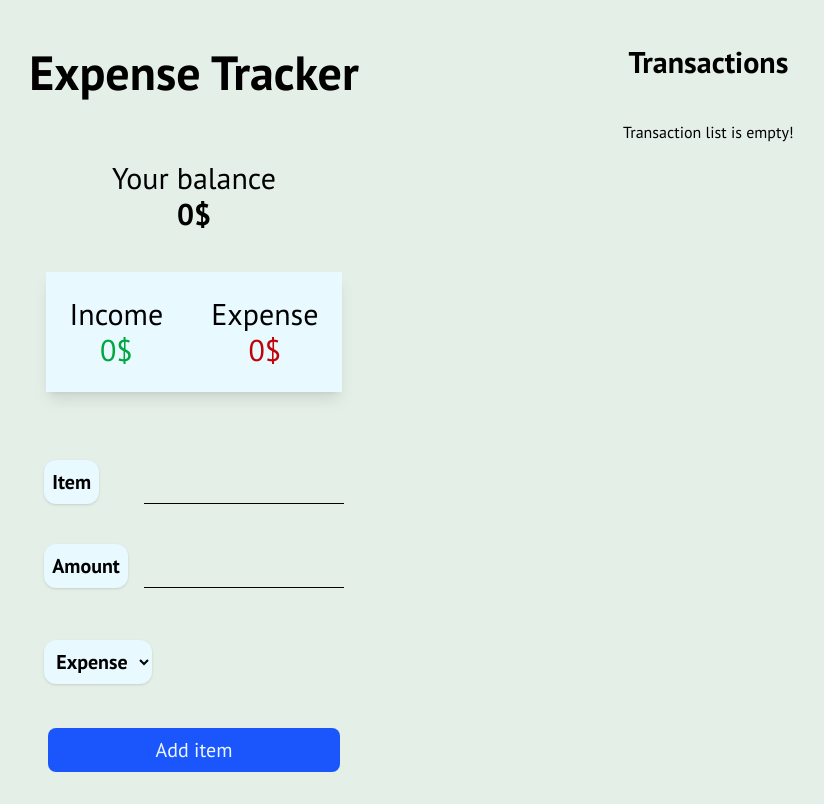
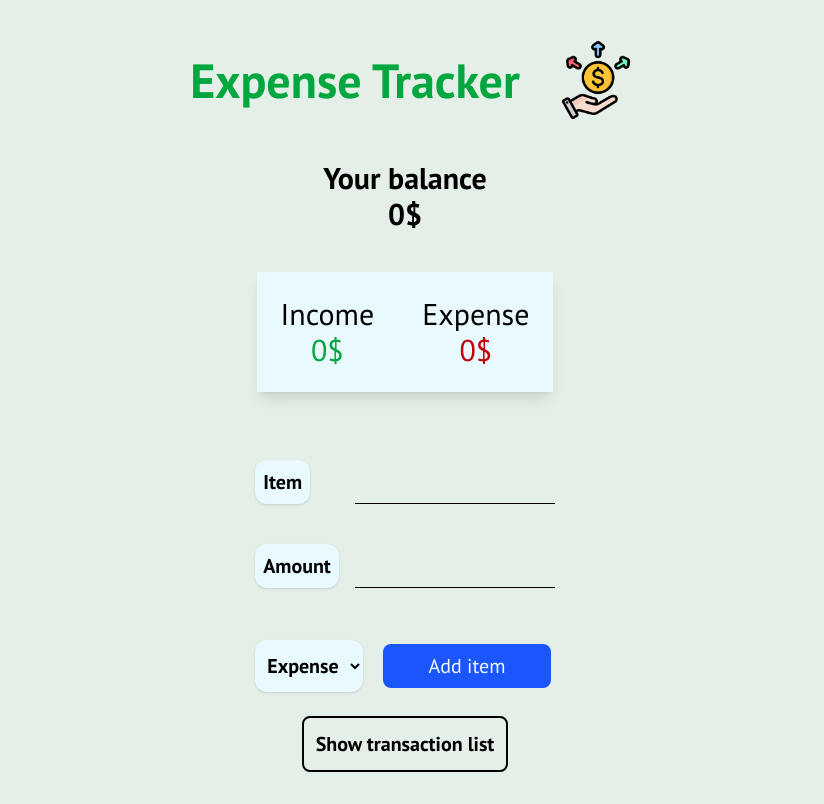
Before and after one commit to zineeddinehazi/expense-tracker, a React (Vite) app: page / in a window 1280 px wide. Shown: the whole page, without its empty margins (235-1059 px from the left). Built offline with nearby package versions, Linux system fonts and the light colour scheme.

Commit message:
more polished design

```diff
--- a/src/App.jsx
+++ b/src/App.jsx
@@ -1,27 +1,33 @@
 import { useEffect, useState } from "react";
 import Form from "./components/Form";
 import Stats from "./components/Stats";
+import List from "./components/List";
 import Title from "./components/Title";
-import List from "./components/List";
 
 export default function App() {
   const [items, setItems] = useState(() => {
     const saved = JSON.parse(localStorage.getItem("items"));
     return saved || [];
   });
+  const [showList, setShowList] = useState(false);
 
   useEffect(() => {
     localStorage.setItem("items", JSON.stringify(items));
   }, [items]);
 
-  return (
-    <div className="flex justify-evenly">
-      <div className="flex flex-col">
-        <Title />
-        <Stats items={items} />
-        <Form setItems={setItems} />
-      </div>
-      <List items={items} setItems={setItems} />
+  return !showList ? (
+    <div className="flex flex-col items-center">
+      <Title />
+      <Stats items={items} />
+      <Form setItems={setItems} />
+      <button
+        className="absolute bottom-7 mt-8 rounded-lg border-2 p-3 text-center text-xl font-bold hover:bg-gray-300"
+        onClick={() => setShowList((showList) => !showList)}
+      >
+        Show transaction list
+      </button>
     </div>
+  ) : (
+    <List items={items} setItems={setItems} setShowList={setShowList} />
   );
 }
--- a/src/components/Form.jsx
+++ b/src/components/Form.jsx
@@ -48,7 +48,7 @@ export default function Form({ setItems }) {
             type="text"
           />
         </div>
-        <div className="flex gap-4 pt-3">
+        <div className="flex justify-between gap-4 pt-3">
           <select
             value={type}
             onChange={(e) => setType(e.target.value)}
@@ -57,13 +57,13 @@ export default function Form({ setItems }) {
             <option value={"Income"}>Income</option>
             <option value={"Expense"}>Expense</option>
           </select>
+          <button
+            type="submit"
+            className="m-1 flex-1 rounded-lg bg-[#1B56FD] p-2 text-xl text-[#EEF7FF] hover:bg-[#3D90D7]"
+          >
+            Add item
+          </button>
         </div>
-        <button
-          type="submit"
-          className="m-1 rounded-lg bg-[#1B56FD] p-2 text-xl text-[#EEF7FF] hover:bg-[#3D90D7]"
-        >
-          Add item
-        </button>
       </form>
     </div>
   );
--- a/src/components/List.jsx
+++ b/src/components/List.jsx
@@ -1,22 +1,30 @@
 import Item from "./Item";
 
-export default function List({ items, setItems }) {
+export default function List({ items, setItems, setShowList }) {
   const handleRemove = (ID) => {
     setItems((items) => items.filter((item) => item.id !== ID));
   };
-  const list = (
-    <div
-      className={`${items.length > 6 ? "grid grid-cols-2" : "flex flex-col"} gap-6`}
-    >
-      {items.map((item) => (
-        <Item item={item} key={item.id} handleRemove={handleRemove} />
-      ))}
-    </div>
-  );
+
   return (
-    <div className="my-8 flex flex-col items-center gap-7">
-      <h1 className="py-3 text-3xl font-bold">Transactions</h1>
-      {items.length === 0 ? <h1>Transaction list is empty!</h1> : list}
+    <div className="flex flex-col items-center justify-center">
+      <h1 className="mt-10 mb-5 text-center text-4xl">Transactions</h1>
+      {items.length === 0 ? (
+        <h1 className="mt-5">Transaction list is empty!</h1>
+      ) : (
+        <div
+          className={`${items.length > 6 ? "grid grid-cols-2" : "flex flex-col"} m-8 gap-6`}
+        >
+          {items.map((item) => (
+            <Item item={item} key={item.id} handleRemove={handleRemove} />
+          ))}
+        </div>
+      )}
+      <button
+        className="absolute bottom-7 mt-8 rounded-lg border-2 p-3 text-center text-xl font-bold hover:bg-gray-300"
+        onClick={() => setShowList((showList) => !showList)}
+      >
+        Return to home page
+      </button>
     </div>
   );
 }
--- a/src/components/Stats.jsx
+++ b/src/components/Stats.jsx
@@ -12,7 +12,7 @@ export default function Stats({ items }) {
   });
   return (
     <div className="mb-10 flex flex-col items-center text-3xl">
-      <h1>Your balance</h1>
+      <h1 className="font-bold">Your balance</h1>
       <h1 className="font-bold">{accT}$</h1>
       <div className="mt-10 flex gap-12 bg-[#E8F9FF] p-6 shadow-lg">
         <h1 className="text-center">
--- a/src/components/Title.jsx
+++ b/src/components/Title.jsx
@@ -1,7 +1,10 @@
 export default function Title() {
   return (
-    <div className="mt-12 mb-16 flex justify-center text-5xl font-bold">
-      <h1>Expense Tracker</h1>
+    <div className="my-10 flex gap-5">
+      <h1 className="p-4 text-center text-5xl font-bold text-green-600">
+        Expense Tracker
+      </h1>
+      <img src="src/assets/money.png" className="h-20 w-20"></img>
     </div>
   );
 }
```
Also changed, not shown: src/assets/money.png (added).
